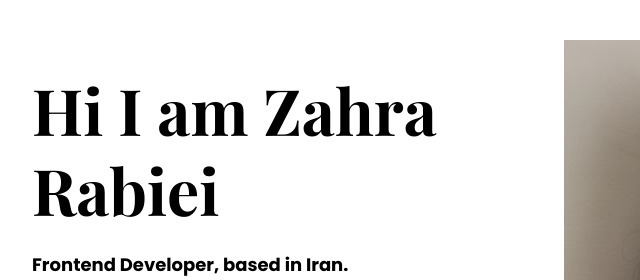
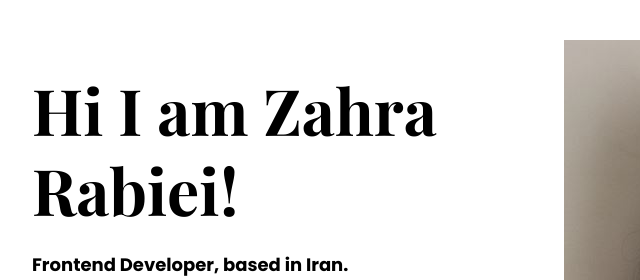
Before and after one commit to Zahra947/Portfolio-Project, a plain HTML site: page about.html in a window 1280 px wide. Shown: the part 120-400 px from the top of the page, 88-728 px from the left. Drawn offline with nearby package versions, Linux system fonts and the light colour scheme.

Commit message:
add ! to the context

```diff
--- a/about.html
+++ b/about.html
@@ -31,7 +31,7 @@
       <div class="row">
         <div class="col-lg-6">
           <div class="about-section-content">
-            <h1 class="mb-4">Hi I am Zahra Rabiei</h1>
+            <h1 class="mb-4">Hi I am Zahra Rabiei!</h1>
             <h2 class="mb-4">Frontend Developer, based in Iran.</h2>
             <p class="mb-5">
               For anyone who wants to start learning code, this workshop is very
```
